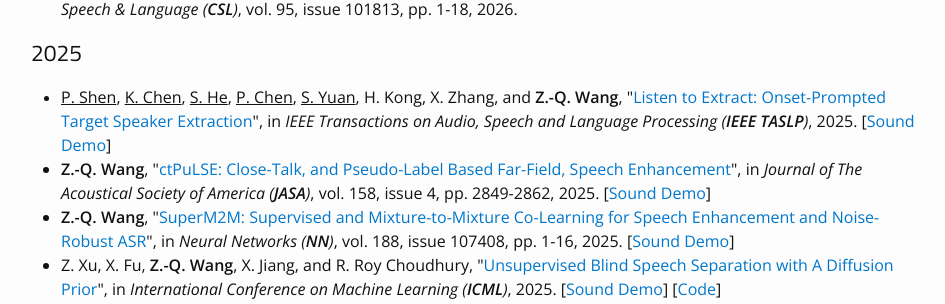
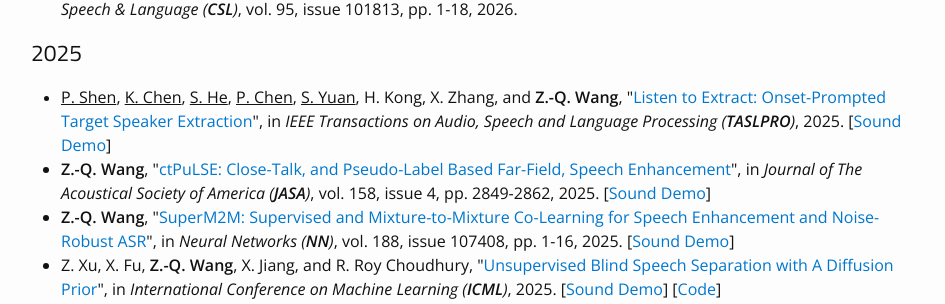
Before and after one commit to sustechailab/sustechailab.github.io, a Jekyll site: the page publication.html, which Jekyll copies as it is, in a window 1280 px wide. Shown: the part 762-1066 px from the top of the page, without its empty margins (164-1109 px from the left). Built offline with Jekyll 4.4.1, drawn with Linux system fonts in a browser that asks for light colours.

Commit message:
Initial commit

```diff
--- a/index.html
+++ b/index.html
@@ -103,7 +103,7 @@
 <h2>News</h2>
 <div class="updates" style="height: 25em; overflow-y: scroll;">
 <ul>
-  <li>[11/2025] - Our paper "<i><a href="https://arxiv.org/abs/2505.05114" target="view_window">Listen to Extract: Onset-Prompted Target Speaker Extraction</a></i>" is accepted to IEEE TASLP.</li>
+  <li>[11/2025] - Our paper "<i><a href="https://arxiv.org/abs/2505.05114" target="view_window">Listen to Extract: Onset-Prompted Target Speaker Extraction</a></i>" is accepted to TASLPRO.</li>
   <li>[11/2025] - Our paper "<i><a href="https://arxiv.org/abs/2507.18161" target="view_window">Recent Trends in Distant Conversational Speech Recognition: A Review of CHiME-7 and 8 DASR Challenges</a></i>" is accepted to Computer Speech & Language.</li>
   <li>[09/2025] - Our paper "<i><a href="https://arxiv.org/abs/2407.19485" target="view_window">ctPuLSE: Close-Talk, and Pseudo-Label Based Far-Field, Speech Enhancement</a></i>" is accepted to JASA.</li>
   <li>[09/2025] - Prof. Wang is listed in "World's Top 2% Scientists List - Single-Year Impact" (全球前2%顶尖科学家年度榜单), 2025.</li>
--- a/publication.html
+++ b/publication.html
@@ -130,7 +130,7 @@
     <p class="STYLE1" align="justify"><font style="font-size: 12pt">
 
     <li>
-    <u>P. Shen</u>, <u>K. Chen</u>, <u>S. He</u>, <u>P. Chen</u>, <u>S. Yuan</u>, H. Kong, X. Zhang, and <strong>Z.-Q. Wang</strong>, "<a href="https://arxiv.org/abs/2505.05114" target="view_window">Listen to Extract: Onset-Prompted Target Speaker Extraction</a>", in <i>IEEE Transactions on Audio, Speech and Language Processing (<strong>IEEE TASLP</strong>)</i>, 2025. [<a href="http://zqwang7.github.io/demos/LExt_demo/index.html" target="view_window">Sound Demo</a>]
+    <u>P. Shen</u>, <u>K. Chen</u>, <u>S. He</u>, <u>P. Chen</u>, <u>S. Yuan</u>, H. Kong, X. Zhang, and <strong>Z.-Q. Wang</strong>, "<a href="https://arxiv.org/abs/2505.05114" target="view_window">Listen to Extract: Onset-Prompted Target Speaker Extraction</a>", in <i>IEEE Transactions on Audio, Speech and Language Processing (<strong>TASLPRO</strong>)</i>, 2025. [<a href="http://zqwang7.github.io/demos/LExt_demo/index.html" target="view_window">Sound Demo</a>]
     </li>
 
     <li>
```
